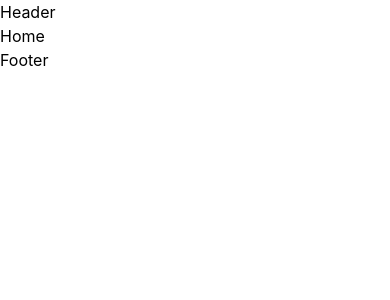
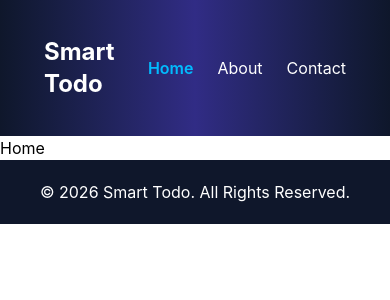
Before and after one commit to aakashtechworks/smart-todo, a React (Vite) app: page / in a window 390 px wide. Shown: the top 300 px of the page. Built offline with nearby package versions, Linux system fonts and the light colour scheme.

Commit message:
create a responsive layout with header and footer

```diff
--- /dev/null
+++ b/src/layout/Footer.jsx
@@ -0,0 +1,13 @@
+import React from 'react'
+
+const Footer = () => {
+  return (
+    <footer className='bg-slate-900 text-white py-5'>
+        <div className='max-w-6xl mx-auto text-center'>
+            <p>&copy; 2026 Smart Todo. All Rights Reserved.</p>
+        </div>
+    </footer>
+  )
+}
+
+export default Footer
--- /dev/null
+++ b/src/layout/Header.jsx
@@ -0,0 +1,28 @@
+import React from 'react'
+import { NavLink } from 'react-router-dom'
+
+const Header = () => {
+  return (
+    <header className='sticky top-0 z-50 bg-gradient-to-r from-slate-900 via-indigo-900 to-slate-900 text-white p-5'>
+        <nav className='max-w-6xl mx-auto flex justify-between items-center px-6 py-4'>
+            <h1 className='text-2xl font-bold'>Smart Todo</h1>
+            <ul className='flex gap-6 '>
+                <li ><NavLink to="/" className={({isActive})=> isActive? "text-sky-400 font-semibold" : "text-white hover:text-sky-300 transition-colors"}>
+                    Home
+                    </NavLink>
+                </li>
+                <li ><NavLink to="/about" className={({isActive})=> isActive? "text-sky-400 font-semibold" : "text-white hover:text-sky-300 transition-colors"}>
+                    About
+                    </NavLink>
+                </li>
+                <li ><NavLink to="/contact" className={({isActive})=> isActive? "text-sky-400 font-semibold" : "text-white hover:text-sky-300 transition-colors"}>
+                    Contact
+                    </NavLink>
+                </li>
+            </ul>
+        </nav>
+    </header>
+  )
+}
+
+export default Header
--- a/src/layout/MainLayout.jsx
+++ b/src/layout/MainLayout.jsx
@@ -1,12 +1,14 @@
 import React from 'react'
 import { Outlet } from 'react-router-dom'
+import Header from "./Header"
+import Footer from './Footer'
 
 const MainLayout = () => {
   return (
     <div>
-        <h2>Header</h2>
+        <Header />
         <Outlet />
-        <h2>Footer</h2>
+        <Footer />
     </div>
   )
 }
```
